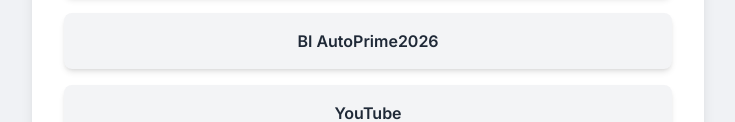
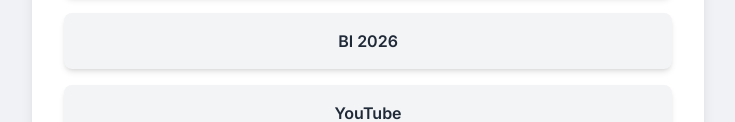
Before and after one commit to RedeAutoPrime/Aplicativo, a plain HTML site: page index.html in a window 1280 px wide. Shown: the part 657-779 px from the top of the page, without its empty margins (272-1007 px from the left). Drawn offline with nearby package versions, Linux system fonts and the light colour scheme.

```diff
--- a/index.html
+++ b/index.html
@@ -32,7 +32,7 @@
             <a href="https://redeautoprime.com.br/" target="_blank" class="block w-full py-4 bg-gray-100 text-gray-800 font-semibold rounded-lg shadow-md hover:bg-gray-200 transition duration-300">Site RedeAutoPrime</a>
             <a href="https://autoprimesys.com.br/areaOficina/login.asp?msg=out" target="_blank" class="block w-full py-4 bg-gray-100 text-gray-800 font-semibold rounded-lg shadow-md hover:bg-gray-200 transition duration-300">Acesso Desktop ao Sistema</a>
             <a href="https://autoprimesys.com.br/areaOficina/celular/" target="_blank" class="block w-full py-4 bg-gray-100 text-gray-800 font-semibold rounded-lg shadow-md hover:bg-gray-200 transition duration-300">Acesso Celular ao Sistema</a>
-            <a href="https://app.powerbi.com/view?r=eyJrIjoiNzJjYTY0NjQtMzFmMy00M2Y4LTlhMDItZTllNmRiODZjNjk5IiwidCI6IjVjYjY0YjVjLTBhMjEtNDk2Yi1iMzg2LTczNDFmMTg4ZmNhNiJ9" target="_blank" class="block w-full py-4 bg-gray-100 text-gray-800 font-semibold rounded-lg shadow-md hover:bg-gray-200 transition duration-300">BI AutoPrime2026</a>
+            <a href="https://app.powerbi.com/view?r=eyJrIjoiNzJjYTY0NjQtMzFmMy00M2Y4LTlhMDItZTllNmRiODZjNjk5IiwidCI6IjVjYjY0YjVjLTBhMjEtNDk2Yi1iMzg2LTczNDFmMTg4ZmNhNiJ9" target="_blank" class="block w-full py-4 bg-gray-100 text-gray-800 font-semibold rounded-lg shadow-md hover:bg-gray-200 transition duration-300">BI 2026</a>
             <a href="https://www.youtube.com/@redeautoprime" target="_blank" class="block w-full py-4 bg-gray-100 text-gray-800 font-semibold rounded-lg shadow-md hover:bg-gray-200 transition duration-300">YouTube</a>
             <a href="https://www.instagram.com/redeautoprime/" target="_blank" class="block w-full py-4 bg-gray-100 text-gray-800 font-semibold rounded-lg shadow-md hover:bg-gray-200 transition duration-300">Instagram Rede</a>
             <a href="https://academiaautoprime.com.br/" target="_blank" class="block w-full py-4 bg-gray-100 text-gray-800 font-semibold rounded-lg shadow-md hover:bg-gray-200 transition duration-300">Site AcademiaAutoPrime</a>
```
